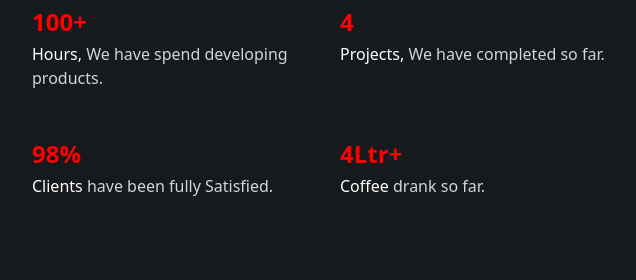
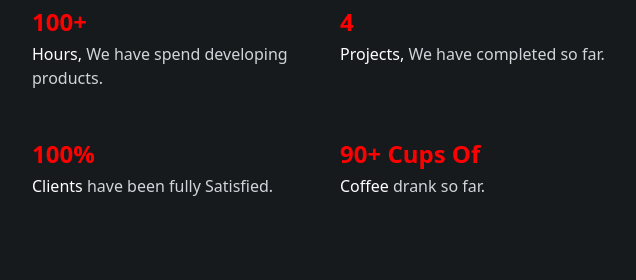
Before and after one commit to TheRoofyDude/TheRoofyDude.github.io, a website: page index.html in a window 1280 px wide. Shown: the part 1220-1500 px from the top of the page, 0-636 px from the left. Drawn offline with Linux system fonts and the light colour scheme.

Commit message:
Update index.html

```diff
--- a/index.html
+++ b/index.html
@@ -144,14 +144,14 @@
               </p>
 
               <p>
-                <span class="block text-2xl font-bold text-chaosRed">98%</span>
+                <span class="block text-2xl font-bold text-chaosRed">100%</span>
                 <span class="mt-1 block text-base text-gray-300"><span class="font-medium text-white">Clients</span>
                   have
                   been fully Satisfied.</span>
               </p>
 
               <p>
-                <span class="block text-2xl font-bold text-chaosRed">4Ltr+</span>
+                <span class="block text-2xl font-bold text-chaosRed">90+ Cups Of</span>
                 <span class="mt-1 block text-base text-gray-300"><span class="font-medium text-white">Coffee</span>
                   drank
                   so far.</span>
```
